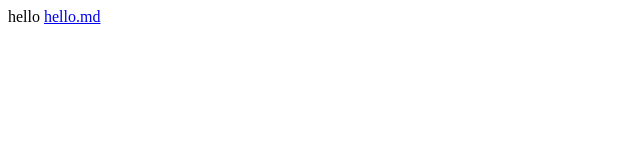
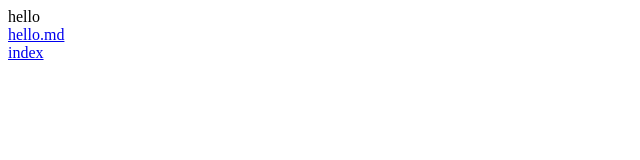
Before and after one commit to ymzt/ymzt.github.io, a plain HTML site: page docs/index.html in a window 1280 px wide. Shown: the whole page, without its empty margins (0-640 px from the left). Drawn offline with Linux system fonts and the light colour scheme.

Commit message:
Update index.html

```diff
--- a/docs/index.html
+++ b/docs/index.html
@@ -1,2 +1,5 @@
 hello
+<br>
 <a href="hello.md"> hello.md </a>
+<br>
+<a href="index.html"> index </a>
```
